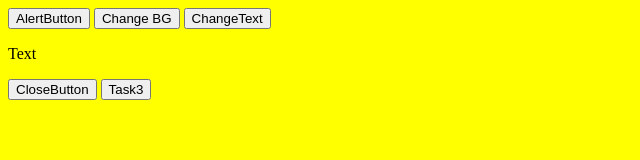
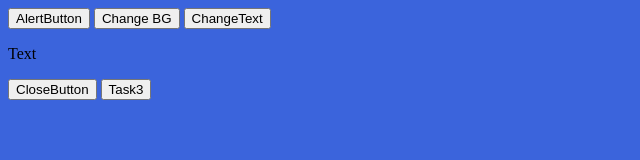
Before and after one commit to irrelevantbf/irrelevantbf.github.io, a plain HTML site: page Task02/index.html in a window 1280 px wide. Both pictures are taken after a click on the button "Change BG". Shown: the whole page, without its empty margins (0-640 px from the left). Drawn offline with Linux system fonts and the light colour scheme.

Commit message:
Task02/03/04 Commit

```diff
--- a/Task02/index.html
+++ b/Task02/index.html
@@ -17,13 +17,24 @@
         </script>
 
 
-    <script type="text/javascript">
-        function BGChange(color) {
 
-        document.body.style.background = color;
 
-        }
-        </script>
+    <script>
+
+function BGChange() {
+  document.body.style.background = randomColors();
+}
+
+
+function randomColors() {
+  return '#' + Math.floor(Math.random() * 16777215).toString(16);
+}
+
+</script>
+
+
+
+
 
 
     <script type="text/javascript">
@@ -31,6 +42,8 @@
 
         document.getElementById("text1").innerHTML = "Text Is Changed";
         document.getElementById("text1").style.color = "red";
+        document.getElementById("text1").style.textAlign = "center";
+        document.getElementById("text1").style.fontSize = "2em";
 
         }
         </script>
```
